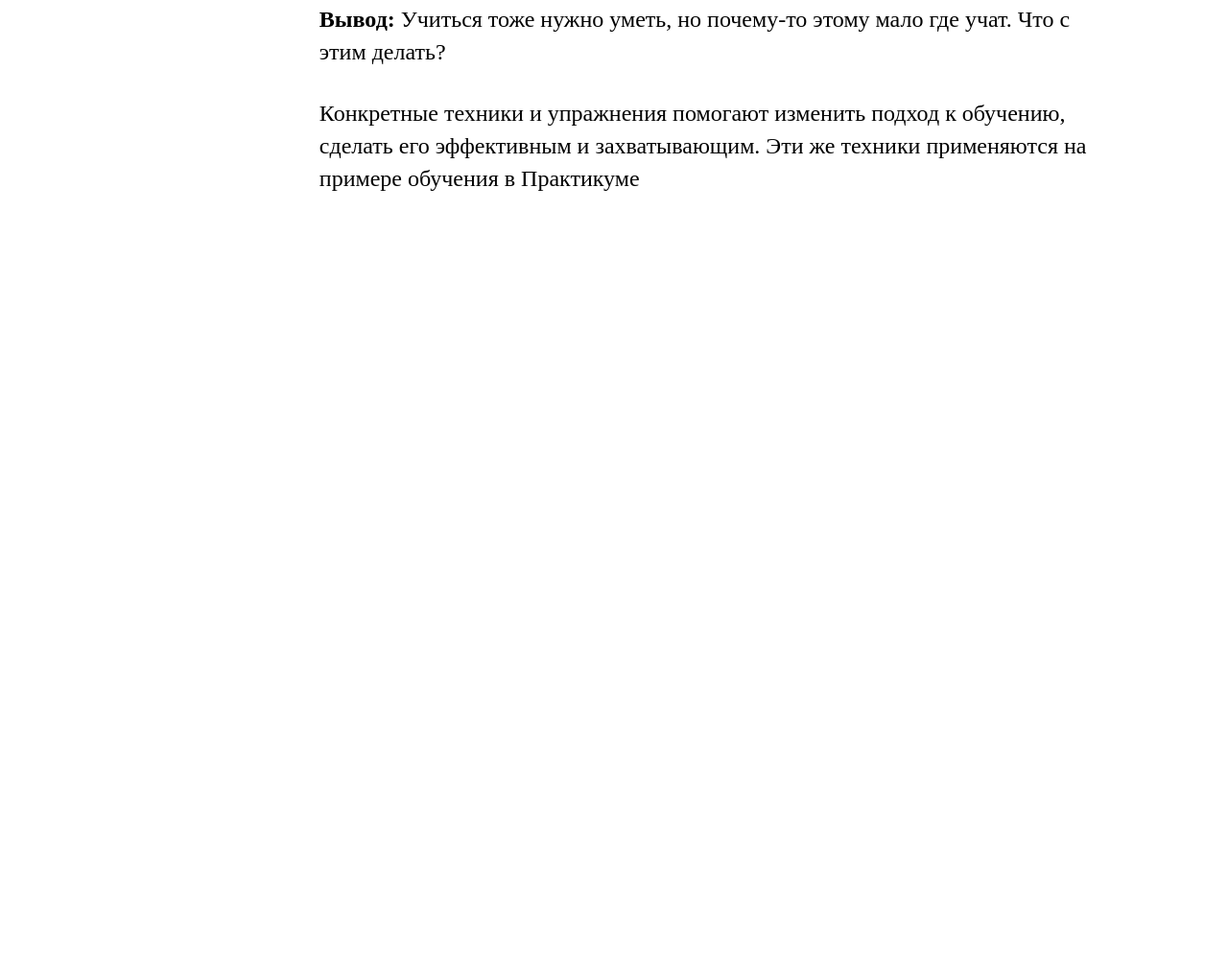
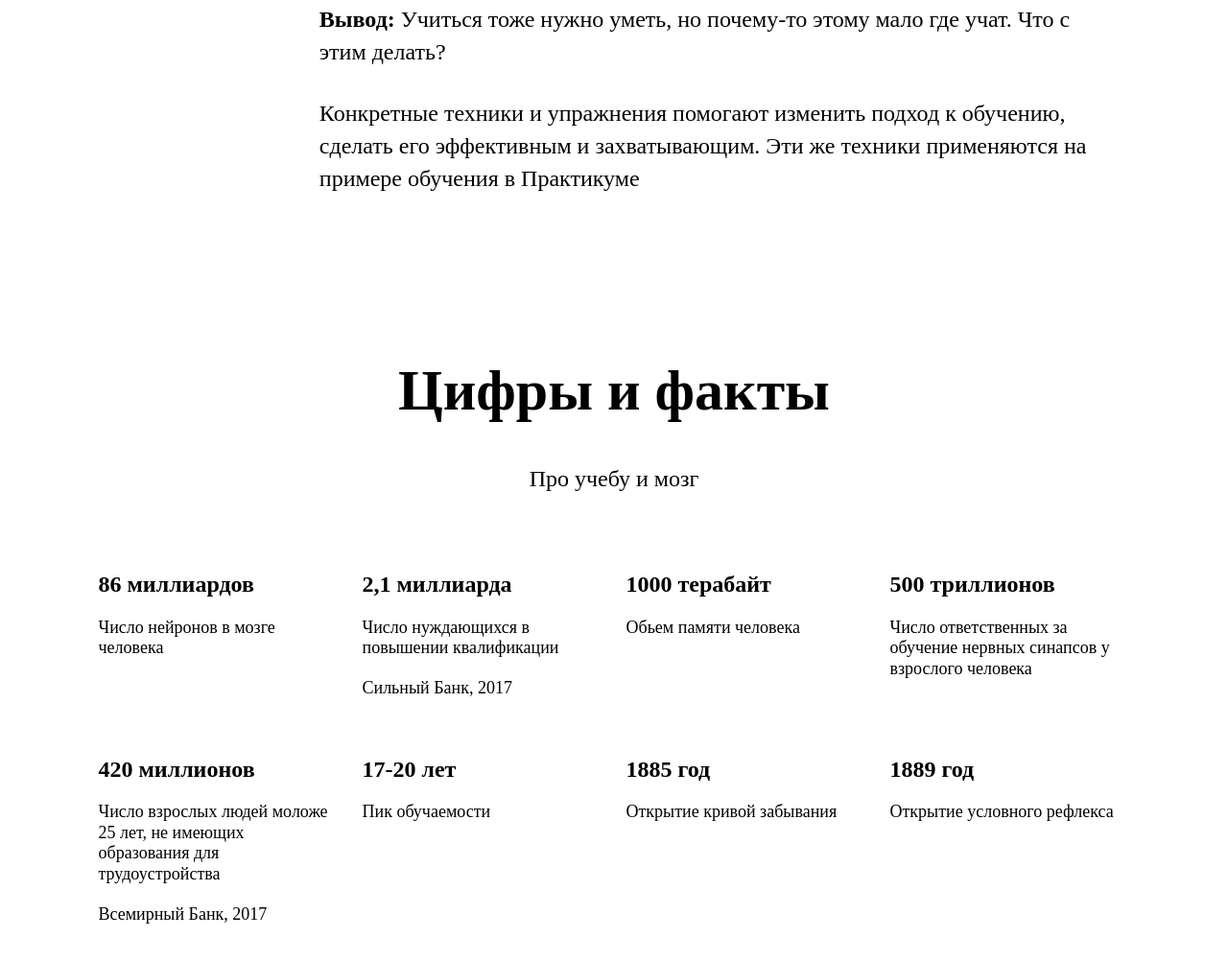
Before and after one commit to AleksandrErmolaev/Firstproject, a plain HTML site: page FRONT/index.html in a window 1280 px wide. Shown: the part 1019-2021 px from the top of the page at 96% size. Before the commit the page ends 1352 px from the top, so only its background shows below. Drawn offline with Linux system fonts and the light colour scheme.

Commit message:
3 блок

```diff
--- a/FRONT/index.html
+++ b/FRONT/index.html
@@ -39,6 +39,44 @@
       </section>
 
       <section class="digits">
+        <h1 class="section-title">Цифры и факты</h1>
+        <h2 class="section-subtitle">Про учебу и мозг</h2>
+        <div class="table">
+          <div class="table__cell">
+            <div class="table__heading">86 миллиардов</div>
+            <div class="table__text">Число нейронов в мозге человека</div>
+          </div>
+          <div class="table__cell">
+            <div class="table__heading">2,1 миллиарда </div>
+            <div class="table__text">Число нуждающихся в повышении квалификации</div>
+            <div class="table__text">Сильный Банк, 2017</div>
+          </div>
+          <div class="table__cell">
+            <div class="table__heading">1000 терабайт</div>
+            <div class="table__text">Обьем памяти человека</div>
+          </div>
+          <div class="table__cell">
+            <div class="table__heading">500 триллионов</div>
+            <div class="table__text">Число ответственных за обучение нервных синапсов у взрослого человека</div>
+          </div>
+          <div class="table__cell">
+            <div class="table__heading">420 миллионов</div>
+            <div class="table__text">Число взрослых людей моложе 25 лет, не имеющих образования для трудоустройства</div>
+            <div class="table__text">Всемирный Банк, 2017</div>
+          </div>
+          <div class="table__cell">
+            <div class="table__heading">17-20 лет</div>
+            <div class="table__text">Пик обучаемости</div>
+          </div>
+          <div class="table__cell">
+            <div class="table__heading">1885 год</div>
+            <div class="table__text">Открытие кривой забывания</div>
+          </div>
+          <div class="table__cell">
+            <div class="table__heading">1889 год</div>
+            <div class="table__text">Открытие условного рефлекса</div>
+          </div>
+        </div>
       </section>
 
       <section class="feynman">
--- a/FRONT/styles/style.css
+++ b/FRONT/styles/style.css
@@ -59,7 +59,6 @@
   bottom: 0;
   z-index: 1;
 }
-/* ниже мы привели пример двух селекторов, чтобы вы вспомнили запись элемента */
 .header_square-pic {
   position: absolute;
   right: 0;
@@ -104,6 +103,46 @@
   font-size: 24px;
   font-weight: 600;
 }
+
+.section-title{
+  text-align: center;
+  line-height: 1.15;
+  font-size: 60px;
+  font-weight: 600;
+}
+.section-subtitle{
+  text-align: center;
+  margin-top: 20px;
+  line-height: 34px;
+  font-size: 24px;
+  font-weight: normal;
+}
+.table{
+  display: flex;
+  justify-content: space-between;
+  width: 1100px;
+  margin: auto;
+  margin-bottom: 100px;
+  flex-wrap: wrap;
+}
+.table__cell{
+  margin:auto;
+  margin-top: 60px;
+  width: 250px;
+
+
+}
+.table__heading{
+  line-height: 1.15;
+  font-size: 24px;
+  font-weight: 600;
+}
+.table__text{
+  margin-top: 20px;
+  line-height: 1.2;
+  font-size: 18px;
+  font-weight: normal;
+}
 /* и элемента с модификатором вида ключ-значение */
 .table__cell_theme_dark {
   width: 200px;
```
